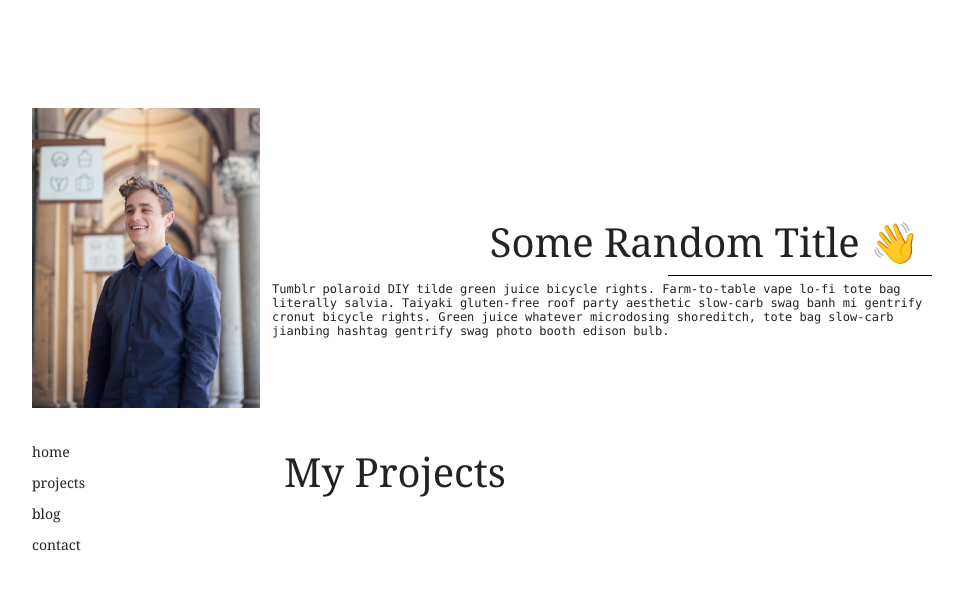
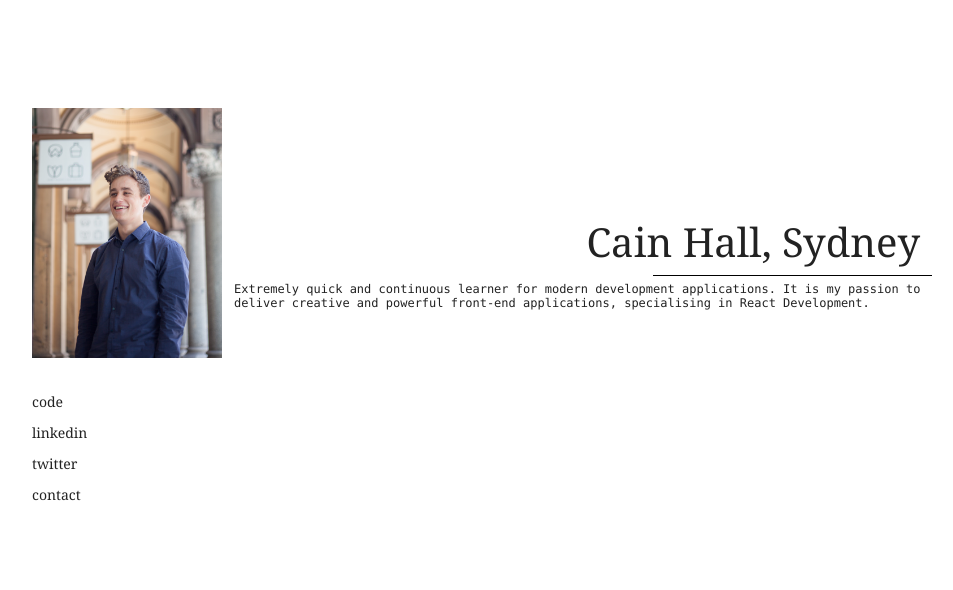
Before and after one commit to cain/personal, a Nuxt app: page / in a window 1280 px wide. Shown: the top 590 px of the page, without its empty margins (158-1111 px from the left). Built offline with nearby package versions, Linux system fonts and the light colour scheme.

Commit message:
add text content, still needs work

```diff
--- a/pages/index.vue
+++ b/pages/index.vue
@@ -1,32 +1,31 @@
 <template>
   <section class="container">
     <div class="side m-t-120">
-      <img src="/me.png" alt="me" class="banner-image" height="300px">
+      <img src="/me.png" alt="me" class="banner-image" height="250px">
       <div class="section-nav">
-        <a href="#">home</a>
-        <a href="#">projects</a>
-        <a href="#">blog</a>
-        <a href="#">contact</a>
+        <a href="https://github.com/cainhall">code</a>
+        <a href="https://www.linkedin.com/in/cainhall/">linkedin</a>
+        <a href="https://twitter.com/caintimothyhall">twitter</a>
+        <a href="mailto:cain.hall98@gmail.com">contact</a>
       </div>
     </div>
     <div class="main m-t-120">
       <div class="section-banner">
         <div class="">
           <h1 class="title text-right">
-            Some Random Title 👋
+            Cain Hall, Sydney
           </h1>
           <div class="line w40 m-l-a"></div>
           <p class="sub-title">
-            Tumblr polaroid DIY tilde green juice bicycle rights. Farm-to-table vape lo-fi tote bag literally salvia. Taiyaki gluten-free roof party aesthetic slow-carb swag banh mi gentrify cronut bicycle rights. Green juice whatever microdosing shoreditch, tote bag slow-carb jianbing hashtag gentrify swag photo booth edison bulb.
+            Extremely quick and continuous learner for modern development applications. It is my passion to deliver creative and powerful front-end applications, specialising in React Development.
           </p>
         </div>
       </div>
-
-      <div class="m-t-120">
+      <!-- <div class="m-t-120">
         <h1 class="title">
           My Projects
         </h1>
-      </div>
+      </div> -->
     </div>
   </section>
 </template>
@@ -73,7 +72,6 @@ export default {
   margin-right: 12px;
 }
 .container {
-  min-height: 400vh;
   display: flex;
   flex-direction: row;
   max-width: 900px;
```
Also changed, not shown: 1 other file (tests, documents, lock files or other folders).
